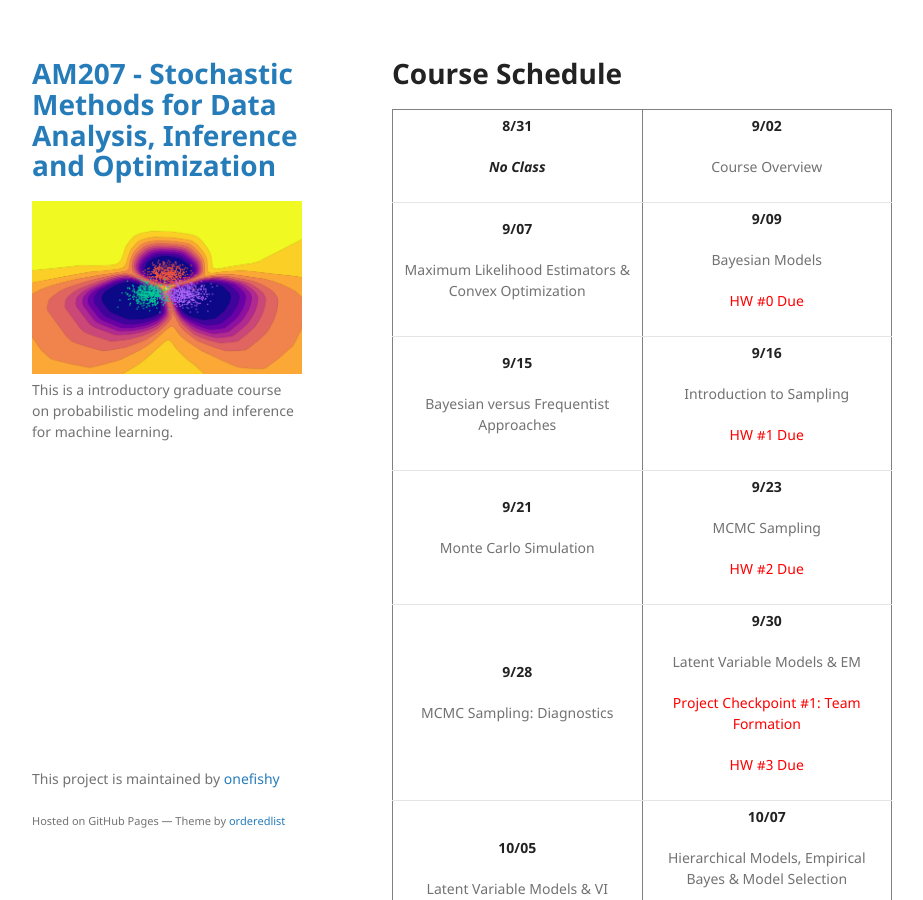
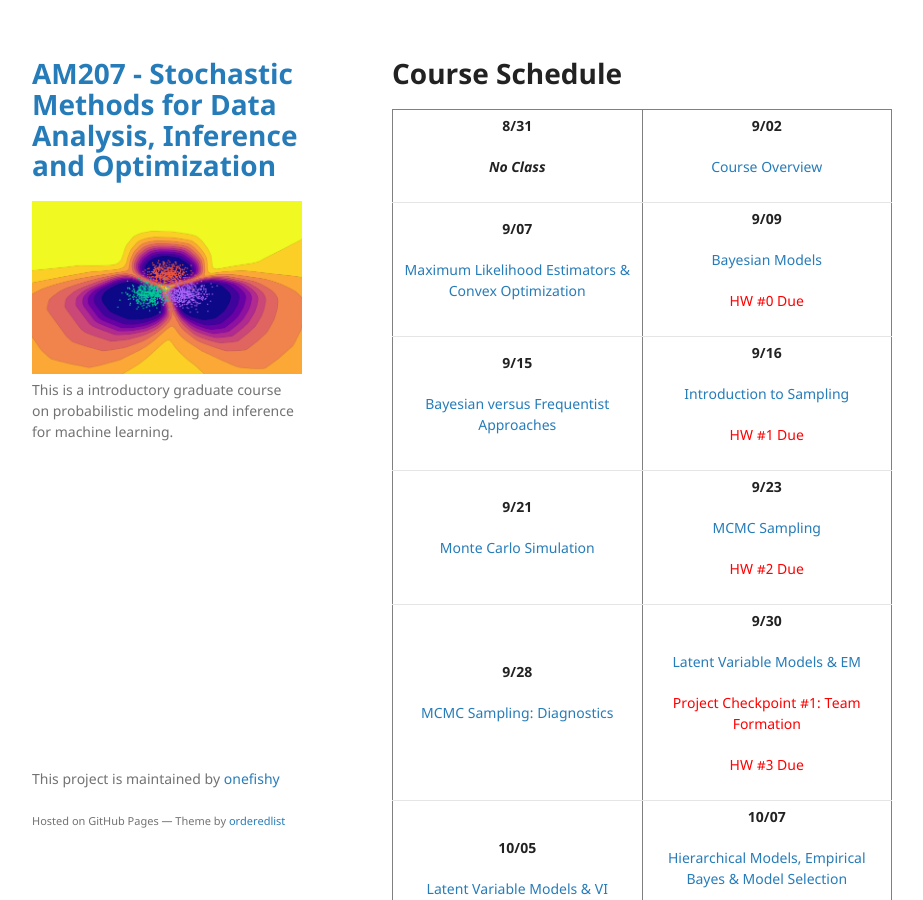
Before and after one commit to onefishy/am207, a Jekyll site: the page built from schedule.md, in a window 1280 px wide and 900 px high. Shown: the whole window, without its empty margins (178-1101 px from the left). Built offline with Jekyll 4.4.1, drawn with Linux system fonts in a browser that asks for light colours; our own code applies the rules of GitHub Pages for plain Markdown files.

Commit message:
Update schedule.md

```diff
--- a/schedule.md
+++ b/schedule.md
@@ -18,7 +18,7 @@
                     <div class="layoutArea">
                         <div class="column">
                             <p style="text-align: center;"><strong>9/02</strong></p>
-                            <p style="text-align: center;"><span>Course Overview</span></p>
+                            <p style="text-align: center;"><span><a class="inline_disabled" href="https://onefishy.github.io/am207/week1.html" target="_blank" rel="noopener">Course Overview</a></span></p>
                         </div>
                     </div>
                 </div>
@@ -30,7 +30,7 @@
                     <div class="layoutArea">
                         <div class="column">
                             <p style="text-align: center;"><strong>9/07</strong></p>
-                            <p style="text-align: center;"><span>Maximum Likelihood Estimators &amp; Convex Optimization</span></p>
+                            <p style="text-align: center;"><span><a class="inline_disabled" href="https://onefishy.github.io/am207/week2.html" target="_blank" rel="noopener">Maximum Likelihood Estimators &amp; Convex Optimization</a></span></p>
                         </div>
                     </div>
                 </div>
@@ -40,7 +40,7 @@
                     <div class="layoutArea">
                         <div class="column">
                             <p style="text-align: center;"><strong>9/09</strong></p>
-                            <p style="text-align: center;"><span>Bayesian Models</span></p>
+                            <p style="text-align: center;"><span><a class="inline_disabled" href="https://onefishy.github.io/am207/week2.html" target="_blank" rel="noopener">Bayesian Models</a></span></p>
                             <p style="text-align: center;"><span style="color: #ff0000;">HW #0 Due</span></p>
                         </div>
                     </div>
@@ -53,7 +53,7 @@
                     <div class="layoutArea">
                         <div class="column">
                             <p style="text-align: center;"><strong>9/15</strong></p>
-                            <p style="text-align: center;"><span>Bayesian versus Frequentist Approaches</span></p>
+                            <p style="text-align: center;"><span><a class="inline_disabled" href="https://onefishy.github.io/am207/week3.html" target="_blank" rel="noopener">Bayesian versus Frequentist Approaches</a></span></p>
                         </div>
                     </div>
                 </div>
@@ -63,7 +63,7 @@
                     <div class="layoutArea">
                         <div class="column">
                             <p style="text-align: center;"><strong>9/16</strong></p>
-                            <p style="text-align: center;"><span>Introduction to Sampling</span></p>
+                            <p style="text-align: center;"><span><a class="inline_disabled" href="https://onefishy.github.io/am207/week3.html" target="_blank" rel="noopener">Introduction to Sampling</a></span></p>
                             <p style="text-align: center;"><span><span style="color: #ff0000;">HW #1 Due</span></span></p>
                         </div>
                     </div>
@@ -76,7 +76,7 @@
                     <div class="layoutArea">
                         <div class="column">
                             <p style="text-align: center;"><strong>9/21</strong></p>
-                            <p style="text-align: center;"><span>Monte Carlo Simulation</span></p>
+                            <p style="text-align: center;"><span><a class="inline_disabled" href="https://onefishy.github.io/am207/week4.html" target="_blank" rel="noopener">Monte Carlo Simulation</a></span></p>
                         </div>
                     </div>
                 </div>
@@ -86,7 +86,7 @@
                     <div class="layoutArea">
                         <div class="column">
                             <p style="text-align: center;"><strong>9/23</strong></p>
-                            <p style="text-align: center;"><span>MCMC Sampling</span></p>
+                            <p style="text-align: center;"><span><a class="inline_disabled" href="https://onefishy.github.io/am207/week4.html" target="_blank" rel="noopener">MCMC Sampling</a></span></p>
                             <p style="text-align: center;"><span><span style="color: #ff0000;">HW #2 Due</span></span></p>
                         </div>
                     </div>
@@ -99,7 +99,7 @@
                     <div class="layoutArea">
                         <div class="column">
                             <p style="text-align: center;"><strong>9/28</strong></p>
-                            <p style="text-align: center;"><span>MCMC Sampling: Diagnostics</span></p>
+                            <p style="text-align: center;"><span><a class="inline_disabled" href="https://onefishy.github.io/am207/week5.html" target="_blank" rel="noopener">MCMC Sampling: Diagnostics</a></span></p>
                         </div>
                     </div>
                 </div>
@@ -109,7 +109,7 @@
                     <div class="layoutArea">
                         <div class="column">
                             <p style="text-align: center;"><strong>9/30</strong></p>
-                            <p style="text-align: center;"><span>Latent Variable Models &amp; EM</span></p>
+                            <p style="text-align: center;"><span><a class="inline_disabled" href="https://onefishy.github.io/am207/week5.html" target="_blank" rel="noopener">Latent Variable Models &amp; EM</a></span></p>
                             <p style="text-align: center;"><span style="color: #ff0000;">Project Checkpoint #1: Team Formation</span></p>
                             <p style="text-align: center;"><span style="color: #ff0000;">HW #3 Due</span></p>
                         </div>
@@ -123,7 +123,7 @@
                     <div class="layoutArea">
                         <div class="column">
                             <p style="text-align: center;"><strong>10/05</strong></p>
-                            <p style="text-align: center;"><span>Latent Variable Models &amp; VI</span></p>
+                            <p style="text-align: center;"><span><a class="inline_disabled" href="https://onefishy.github.io/am207/week6.html" target="_blank" rel="noopener">Latent Variable Models &amp; VI</a></span></p>
                         </div>
                     </div>
                 </div>
@@ -133,7 +133,7 @@
                     <div class="layoutArea">
                         <div class="column">
                             <p style="text-align: center;"><strong>10/07</strong></p>
-                            <p style="text-align: center;"><span>Hierarchical Models, Empirical Bayes &amp; Model Selection</span></p>
+                            <p style="text-align: center;"><span><a class="inline_disabled" href="https://onefishy.github.io/am207/week6.html" target="_blank" rel="noopener">Hierarchical Models, Empirical Bayes &amp; Model Selection</a></span></p>
                             <p style="text-align: center;"><span><span style="color: #ff0000;">HW #4 Due</span></span></p>
                         </div>
                     </div>
@@ -146,7 +146,7 @@
                     <div class="layoutArea">
                         <div class="column">
                             <p style="text-align: center;"><strong>10/12</strong></p>
-                            <p style="text-align: center;"><span>Logistic Regression &amp; Gradient Descent</span></p>
+                            <p style="text-align: center;"><span><a class="inline_disabled" href="https://onefishy.github.io/am207/week7.html" target="_blank" rel="noopener">Logistic Regression &amp; Gradient Descent</a></span></p>
                         </div>
                     </div>
                 </div>
@@ -156,7 +156,7 @@
                     <div class="layoutArea">
                         <div class="column">
                             <p style="text-align: center;"><strong>10/14</strong></p>
-                            <p style="text-align: center;"><span>Stochastic Gradient Descent &amp; Simulated Annealing</span></p>
+                            <p style="text-align: center;"><span><a class="inline_disabled" href="https://onefishy.github.io/am207/week7.html" target="_blank" rel="noopener">Stochastic Gradient Descent &amp; Simulated Annealing</a></span></p>
                             <p style="text-align: center;"><span><span style="color: #ff0000;">HW #5 Due</span></span></p>
                         </div>
                     </div>
@@ -169,7 +169,7 @@
                     <div class="layoutArea">
                         <div class="column">
                             <p style="text-align: center;"><strong>10/19</strong></p>
-                            <p style="text-align: center;"><span>Hamiltonian Monte Carlo</span></p>
+                            <p style="text-align: center;"><span><a class="inline_disabled" href="https://onefishy.github.io/am207/week8.html" target="_blank" rel="noopener">Hamiltonian Monte Carlo</a></span></p>
                         </div>
                     </div>
                 </div>
@@ -179,7 +179,7 @@
                     <div class="layoutArea">
                         <div class="column">
                             <p style="text-align: center;"><strong>10/21</strong></p>
-                            <p style="text-align: center;"><span>Parallel Tempering</span></p>
+                            <p style="text-align: center;"><span><a class="inline_disabled" href="https://onefishy.github.io/am207/week8.html" target="_blank" rel="noopener">Parallel Tempering</a></span></p>
                             <p style="text-align: center;"><span><span style="color: #ff0000;">Project Checkpoint #2: Paper Selection</span></span></p>
                             <p style="text-align: center;"><span><span style="color: #ff0000;">HW #6 Due</span></span></p>
                         </div>
@@ -193,7 +193,7 @@
                     <div class="layoutArea">
                         <div class="column">
                             <p style="text-align: center;"><strong>10/26</strong></p>
-                            <p style="text-align: center;"><span>Neural Networks</span></p>
+                            <p style="text-align: center;"><span><a class="inline_disabled" href="https://onefishy.github.io/am207/week9.html" target="_blank" rel="noopener">Neural Networks</a></span></p>
                         </div>
                     </div>
                 </div>
@@ -203,7 +203,7 @@
                     <div class="layoutArea">
                         <div class="column">
                             <p style="text-align: center;"><strong>10/28</strong></p>
-                            <p style="text-align: center;"><span>Bayesian Neural Networks (BNNs) and VI</span></p>
+                            <p style="text-align: center;"><span><a class="inline_disabled" href="https://onefishy.github.io/am207/week9.html" target="_blank" rel="noopener">Bayesian Neural Networks (BNNs) and VI</a></span></p>
                             <p style="text-align: center;"><span><span style="color: #ff0000;">HW #7 Due</span></span></p>
                         </div>
                     </div>
@@ -216,7 +216,7 @@
                     <div class="layoutArea">
                         <div class="column">
                             <p style="text-align: center;"><strong>11/02</strong></p>
-                            <p style="text-align: center;"><span>Automatic Differentiation Variational Inference</span></p>
+                            <p style="text-align: center;"><span><a class="inline_disabled" href="https://onefishy.github.io/am207/week10.html" target="_blank" rel="noopener">Automatic Differentiation Variational Inference</a></span></p>
                         </div>
                     </div>
                 </div>
@@ -226,7 +226,7 @@
                     <div class="layoutArea">
                         <div class="column">
                             <p style="text-align: center;"><strong>11/04</strong></p>
-                            <p style="text-align: center;"><span>Evaluating Variational Inference</span></p>
+                            <p style="text-align: center;"><span><a class="inline_disabled" href="https://onefishy.github.io/am207/week10.html" target="_blank" rel="noopener">Evaluating Variational Inference</a></span></p>
                             <p style="text-align: center;"><span><span style="color: #ff0000;">Project Checkpoint #3: Paper Overview</span></span></p>
                             <p style="text-align: center;"><span><span style="color: #ff0000;">HW #8 Due</span></span></p>
                         </div>
@@ -240,7 +240,7 @@
                     <div class="layoutArea">
                         <div class="column">
                             <p style="text-align: center;"><strong>11/09</strong></p>
-                            <p style="text-align: center;"><span>Variational Autoencoders (VAEs)</span></p>
+                            <p style="text-align: center;"><span><a class="inline_disabled" href="https://onefishy.github.io/am207/week11.html" target="_blank" rel="noopener">Variational Autoencoders (VAEs)</a></span></p>
                         </div>
                     </div>
                 </div>
@@ -250,7 +250,7 @@
                     <div class="layoutArea">
                         <div class="column">
                             <p style="text-align: center;"><strong>11/10</strong></p>
-                            <p style="text-align: center;"><span>VAEs: Implementation Details</span></p>
+                            <p style="text-align: center;"><span><a class="inline_disabled" href="https://onefishy.github.io/am207/week11.html" target="_blank" rel="noopener">VAEs: Implementation Details</a></span></p>
                         </div>
                     </div>
                 </div>
```
